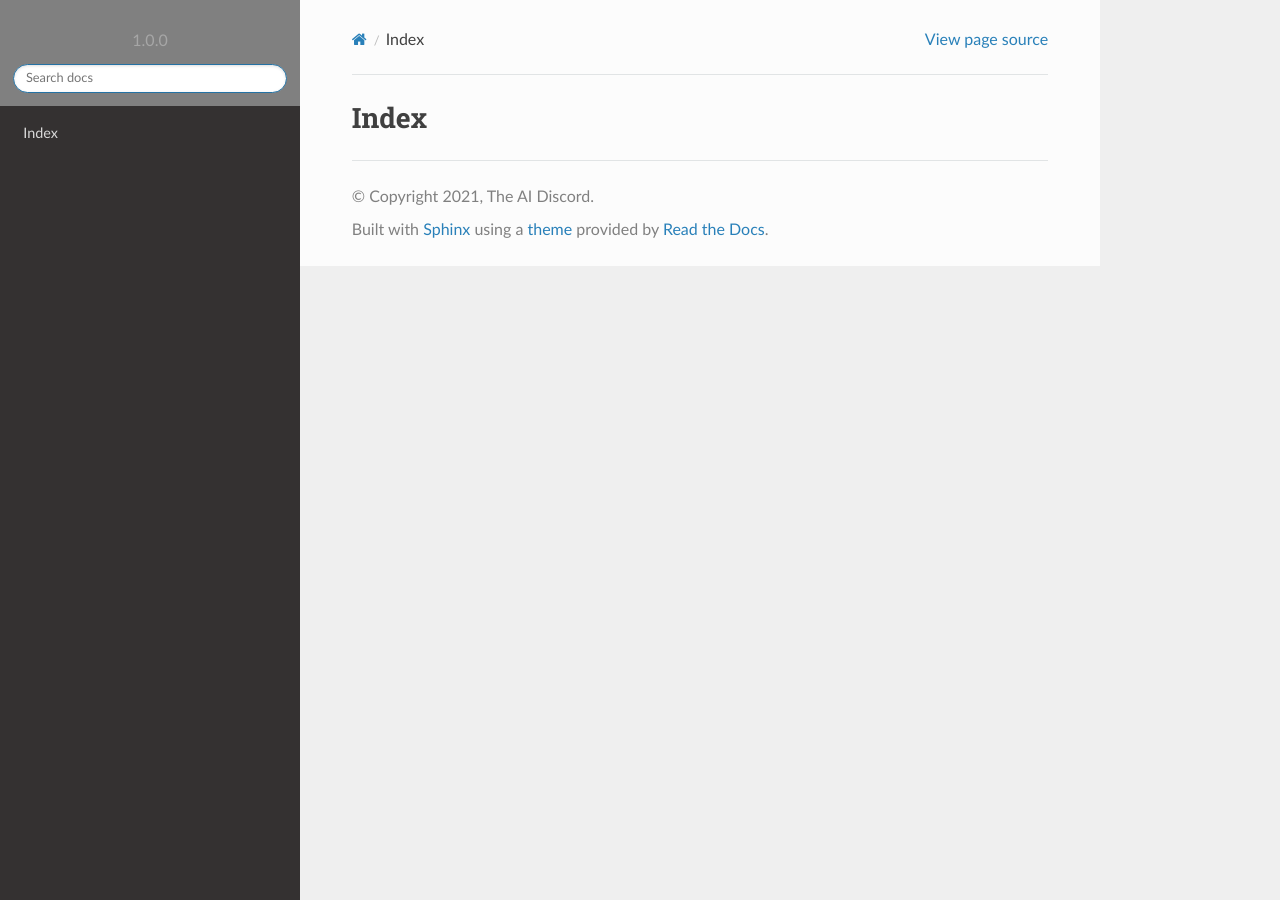
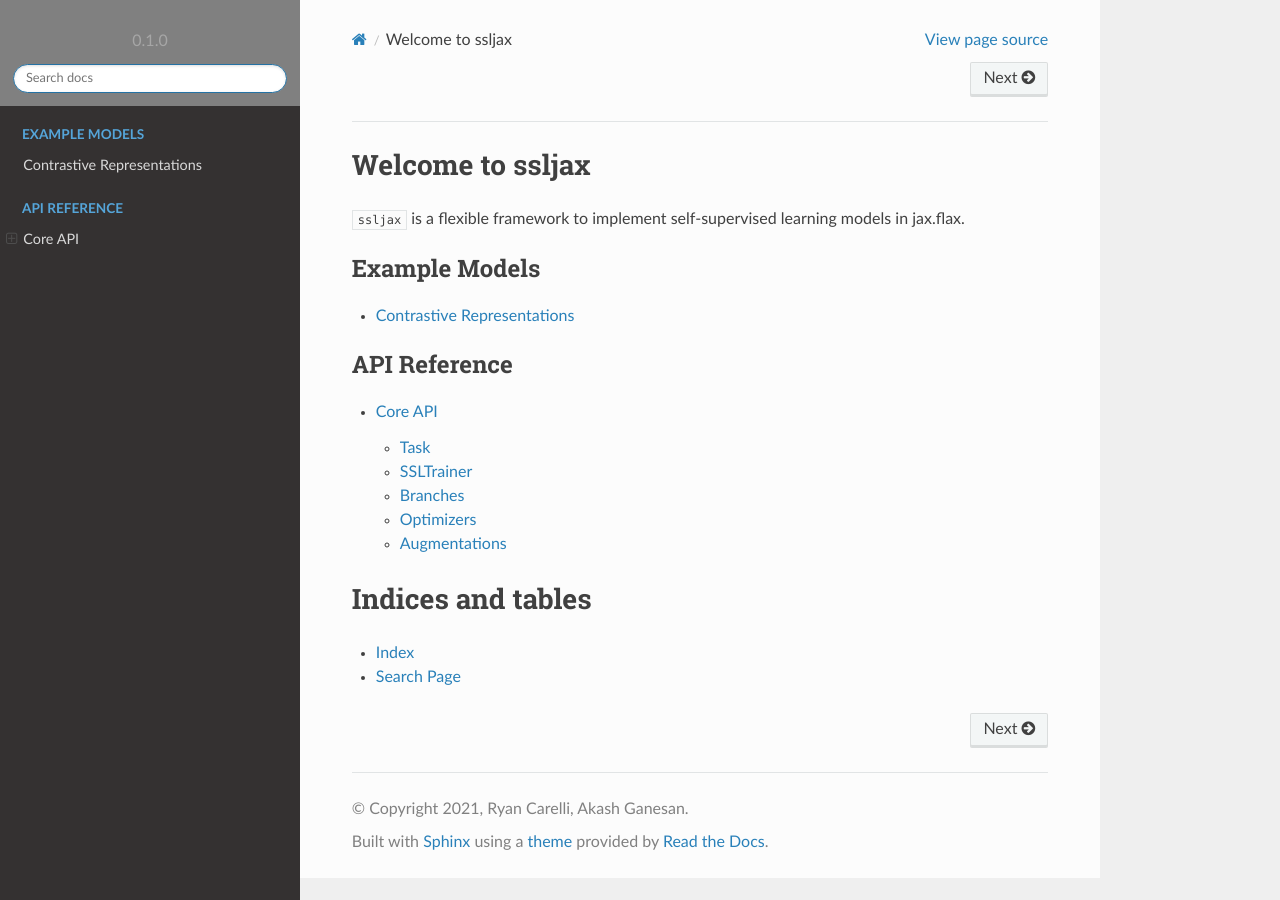
Before and after one commit to ryanccarelli/ssljax, a Sphinx documentation site: the page built from docs/source/index.rst, in a window 1280 px wide. Built offline with Sphinx 7.4.7 and the Read the Docs theme 2.0.0, drawn with Linux system fonts in a browser that asks for light colours; formulas are drawn with MathJax 3.

Commit message:
documentation skeleton

```diff
--- /dev/null
+++ b/docs/source/_static/css/ssljax.css
@@ -0,0 +1,21 @@
+/* This file is for custom CSS adjustments for docs */
+
+
+/* override table width restrictions, sidable horizontal scrossbar in tables */
+/* from: https://sphinx-argparse.readthedocs.io/en/stable/misc.html */
+
+.wy-table-responsive table td {
+   /* !important prevents the common CSS stylesheets from overriding
+      this as on RTD they are loaded after this stylesheet */
+   white-space: normal !important;
+}
+
+.wy-table-responsive {
+   overflow: visible !important;
+}
+
+/* colors for in-line code. From: https://stackoverflow.com/a/65485656 */
+code.literal {
+    color: #404040 !important;
+    background-color: #fbfbfb !important;
+}
--- a/docs/source/conf.py
+++ b/docs/source/conf.py
@@ -19,10 +19,10 @@
 # -- Project information -----------------------------------------------------
 
 project = "ssljax"
-copyright = "2021, The AI Discord"
-author = "The AI Discord et al."
+copyright = "2021, Ryan Carelli, Akash Ganesan"
+author = "Ryan Carelli, Akash Ganesan"
 
-version = "1.0.0"
+version = "0.1.0"
 # The full version, including alpha/beta/rc tags
 release = version
 
@@ -39,6 +39,7 @@
     "sphinx.ext.napoleon",
     "sphinx.ext.imgmath",
     "IPython.sphinxext.ipython_console_highlighting",
+    "autoapi.extension"
 ]
 
 autodoc_default_options = {"members": True, "undoc-members": True}
@@ -49,8 +50,10 @@
 # List of patterns, relative to source directory, that match files and
 # directories to ignore when looking for source files.
 # This pattern also affects html_static_path and html_extra_path.
-exclude_patterns = ["../tests/*", "build", "../*.ipynb_checkpoints"]
+exclude_patterns = ["../tests/*", "build", "/outs/*", "../*.ipynb_checkpoints"]
 
+# autoapi imports
+autoapi_dirs = ['../../ssljax']
 
 # -- Options for HTML output -------------------------------------------------
 
@@ -77,3 +80,6 @@
 # relative to this directory. They are copied after the builtin static files,
 # so a file named "default.css" will overwrite the builtin "default.css".
 html_static_path = ["_static"]
+
+def setup(app):
+    app.add_css_file("css/ssljax.css")
--- /dev/null
+++ b/docs/source/contrastive_learning.rst
@@ -0,0 +1,2 @@
+Contrastive Representations
+===========================
--- a/docs/source/index.rst
+++ b/docs/source/index.rst
@@ -1,2 +1,22 @@
-Index
-=====
+Welcome to ssljax
+=================
+
+``ssljax`` is a flexible framework to implement self-supervised learning models in jax.flax.
+
+.. toctree::
+   :maxdepth: 2
+   :caption: Example Models
+
+   contrastive_learning
+
+.. toctree::
+   :maxdepth: 2
+   :caption: API Reference
+
+   api_core_reference
+
+Indices and tables
+==================
+
+* :ref:`genindex`
+* :ref:`search`
```
Also changed, not shown: docs/source/api_core_reference.rst (+55 -0 lines), 3 other files.
